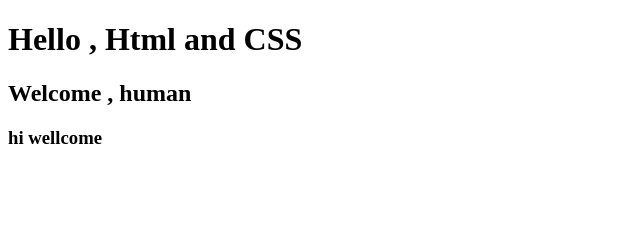
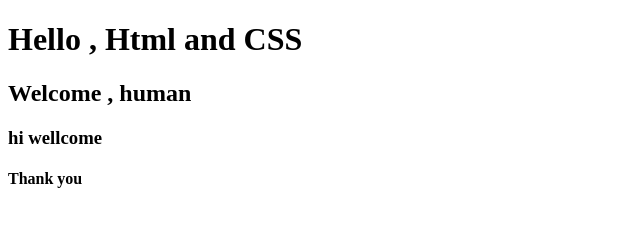
Before and after one commit to sach9n/hello, a plain HTML site: page hello.html/index.html in a window 1280 px wide. Shown: the full height of the page, 0-640 px from the left. Drawn offline with Linux system fonts and the light colour scheme.

Commit message:
Update index.html

```diff
--- a/hello.html/index.html
+++ b/hello.html/index.html
@@ -9,5 +9,6 @@
     <h1>Hello , Html and CSS</h1>
     <h2>Welcome , human</h2>
     <h3>hi wellcome </h3>
+    <h4>Thank you</h4>
 </body>
 </html>
```
